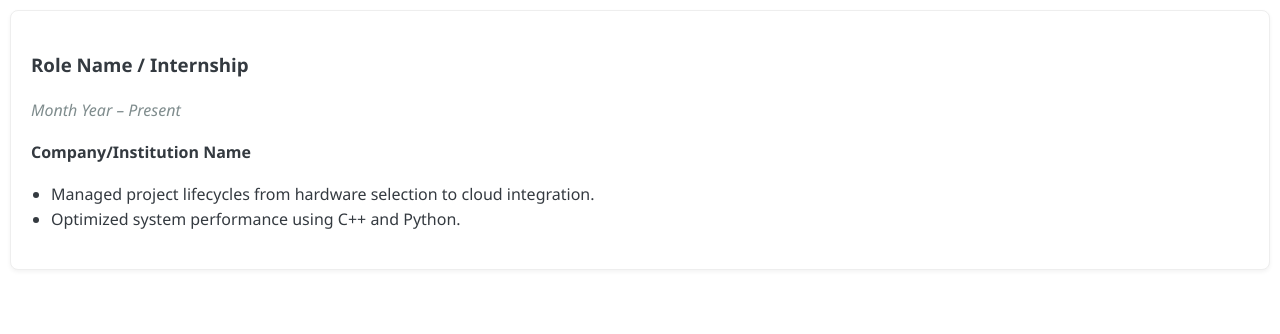
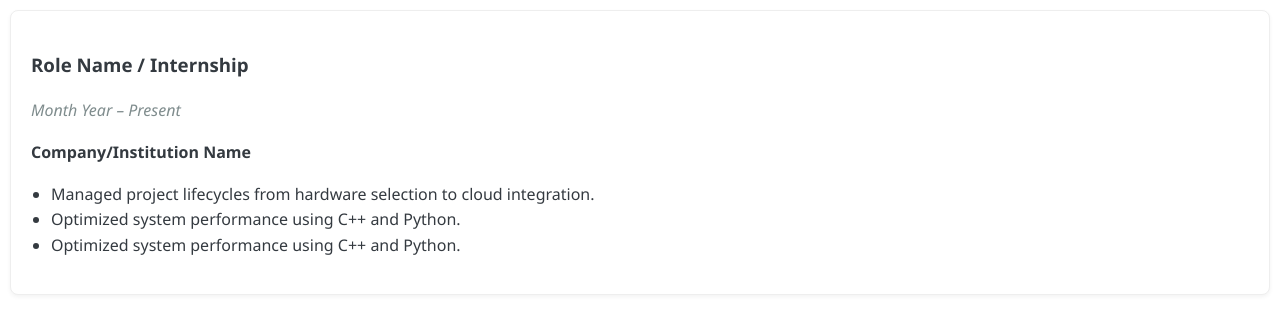
Before and after one commit to abumusa247/abumusa247.github.io, a plain HTML site: page experience.html in a window 1280 px wide. Drawn offline with Linux system fonts and the light colour scheme.

Commit message:
Update experience.html

```diff
--- a/experience.html
+++ b/experience.html
@@ -9,6 +9,7 @@
         <ul>
             <li>Managed project lifecycles from hardware selection to cloud integration.</li>
             <li>Optimized system performance using C++ and Python.</li>
+            <li>Optimized system performance using C++ and Python.</li>
         </ul>
     </div>
 </body>
```
